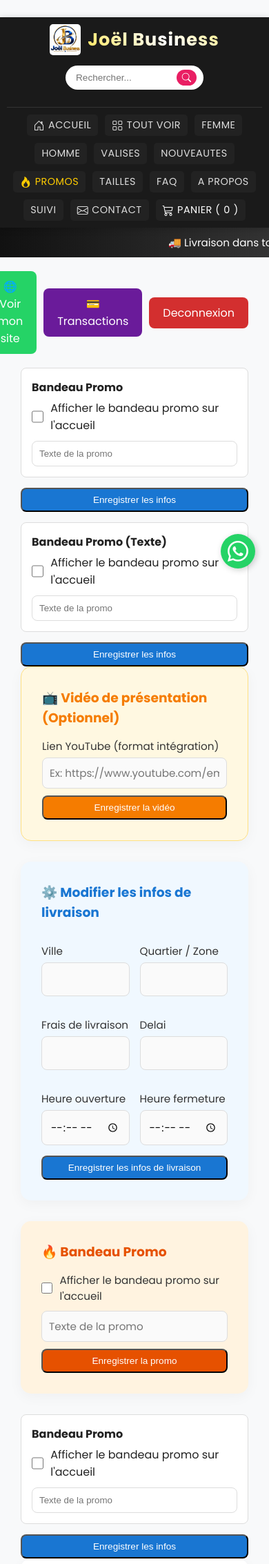
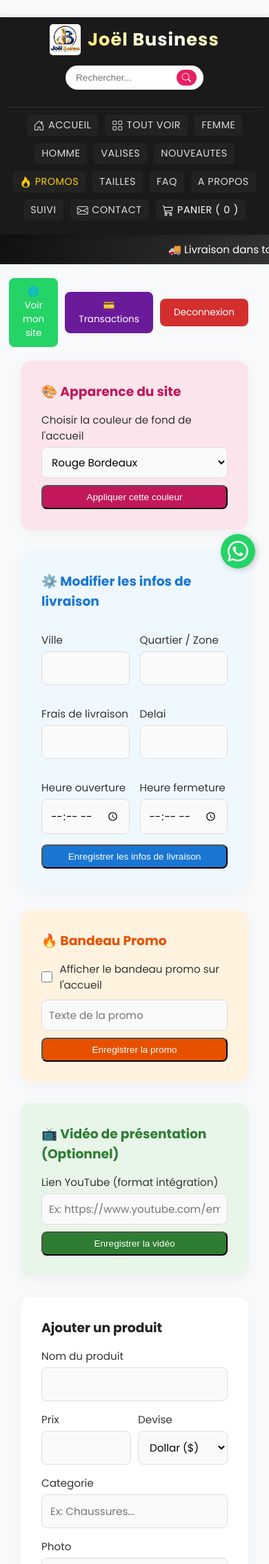
Before and after one commit to jacobilisadjiga243-oss/joel-business, a Python web app: template templates/admin_dashboard.html in a window 390 px wide; the page is wider, and only the part inside the window is pictured. Shown: the top 2267 px of that part at 69% size. Run offline with Jinja, Linux system fonts and the light colour scheme; the template is opened without the code that fills it, so the values that code supplies are empty.

Commit message:
Grand nettoyage de l'admin et amelioration du design mobile

```diff
--- a/static/css/style.css
+++ b/static/css/style.css
@@ -355,3 +355,43 @@
     font-weight: 600;
     letter-spacing: 0.5px;
 }
+
+/* --- AMELIORATION POUR MOBILE --- */
+@media (max-width: 768px) {
+    /* Le menu passe en mode defilant horizontalement pour ne pas prendre 10 lignes */
+    .main-nav {
+        display: flex;
+        overflow-x: auto;
+        white-space: nowrap;
+        padding-bottom: 10px;
+        justify-content: flex-start;
+        -webkit-overflow-scrolling: touch;
+    }
+    .main-nav a {
+        font-size: 0.8rem;
+        padding: 8px 12px;
+        background: #222;
+        border-radius: 15px;
+    }
+    .main-nav::-webkit-scrollbar { display: none; }
+
+    /* Les produits s'affichent en 2 colonnes sur telephone */
+    .produits-grid {
+        grid-template-columns: repeat(2, 1fr);
+        gap: 10px;
+    }
+    .produit-card img {
+        height: 180px;
+    }
+    .produit-card h3 {
+        font-size: 0.9rem;
+    }
+    .prix {
+        font-size: 1rem;
+    }
+
+    /* Admin : les blocs prennent toute la largeur */
+    .contact-form-box[style*="grid-template-columns"] {
+        grid-template-columns: 1fr !important;
+    }
+}
--- a/templates/admin_dashboard.html
+++ b/templates/admin_dashboard.html
@@ -1,70 +1,34 @@
 {% extends "base.html" %}
-{% block title %}Tableau de Bord - Joel Business    <script>
-        function toggleMdp(inputId, eyeId) {
-            const input = document.getElementById(inputId);
-            const eye = document.getElementById(eyeId);
-            if (input.type === "password") {
-                input.type = "text";
-                eye.innerHTML = "🙈";
-            } else {
-                input.type = "password";
-                eye.innerHTML = "👁️";
-            }
-        }
-    </script>
-{% endblock %}
+{% block title %}Tableau de Bord - Joel Business{% endblock %}
 
 {% block content %}
-<section class="produits-section" style="padding-top: 20px;">
+<section class="produits-section" style="padding-top: 20px; max-width: 1000px; margin: auto;">
+
     <div style="display: flex; justify-content: flex-end; align-items: center; margin-bottom: 20px; gap: 10px;">
-        <a href="/" target="_blank" class="btn-secondary" style="background: #25D366; padding: 10px 20px; font-size: 1rem;">🌐 Voir mon site</a>
-        <a href="/admin/transactions" class="btn-secondary" style="background: #6a1b9a; padding: 10px 20px; font-size: 1rem;">💳 Transactions</a>
-        <a href="/admin/logout" class="btn-secondary" style="background: #d32f2f; padding: 10px 20px; font-size: 1rem;">Deconnexion</a>
+        <a href="/" target="_blank" class="btn-secondary" style="background: #25D366; padding: 10px 20px;">🌐 Voir mon site</a>
+        <a href="/admin/transactions" class="btn-secondary" style="background: #6a1b9a; padding: 10px 20px;">💳 Transactions</a>
+        <a href="/admin/logout" class="btn-secondary" style="background: #d32f2f; padding: 10px 20px;">Deconnexion</a>
     </div>
 
     {% with messages = get_flashed_messages() %}
       {% if messages %}<p style="color: green; font-weight: bold; margin-bottom: 15px; background: #e8f5e9; padding: 10px; border-radius: 8px;">{{ messages[0] }}</p>{% endif %}
     {% endwith %}
 
-
-
-            <div style="margin-top: 15px; padding: 15px; background: white; border-radius: 8px; border: 1px solid #ddd;">
-                <label style="font-weight: bold; margin-bottom: 5px; display: block;">Bandeau Promo</label>
-                <label style="display: flex; align-items: center; gap: 10px; cursor: pointer; margin-bottom: 10px;">
-                    <input type="checkbox" name="promo_active" value="1" {% if info.promo_active %}checked{% endif %} style="width: 20px; height: 20px;">
-                    <span>Afficher le bandeau promo sur l'accueil</span>
-                </label>
-                <input type="text" name="promo_texte" value="{{ info.promo_texte }}" placeholder="Texte de la promo" style="width: 100%; padding: 10px; border: 1px solid #ddd; border-radius: 8px;">
-            </div>
-
-            <button type="submit" class="btn-secondary" style="background: #1976d2; margin-top: 15px; width: 100%;">Enregistrer les infos</button>
+    <!-- BLOC 1 : COULEUR DE FOND (Optionnel) -->
+    <div class="contact-form-box" style="margin-bottom: 30px; background: #fce4ec;">
+        <h3 style="margin-bottom: 15px; color: #c2185b;">🎨 Apparence du site</h3>
+        <form method="POST" action="/admin/changer-couleur">
+            <label>Choisir la couleur de fond de l'accueil</label>
+            <select name="couleur_fond" style="width: 100%; padding: 10px; border-radius: 8px; border: 1px solid #ddd; margin-bottom: 10px;">
+                <option value="linear-gradient(135deg, #111, #e91e63)" {% if info.couleur_fond == "linear-gradient(135deg, #111, #e91e63)" %}selected{% endif %}>Rouge Bordeaux</option>
+                <option value="linear-gradient(135deg, #000428, #004e92)" {% if info.couleur_fond == "linear-gradient(135deg, #000428, #004e92)" %}selected{% endif %}>Bleu Nuit</option>
+                <option value="linear-gradient(135deg, #134e5e, #71b280)" {% if info.couleur_fond == "linear-gradient(135deg, #134e5e, #71b280)" %}selected{% endif %}>Vert Nature</option>
+            </select>
+            <button type="submit" class="btn-secondary" style="background: #c2185b; width: 100%;">Appliquer cette couleur</button>
         </form>
     </div>
 
-
-
-            <div style="margin-top: 15px; padding: 15px; background: white; border-radius: 8px; border: 1px solid #ddd;">
-                <label style="font-weight: bold; margin-bottom: 5px; display: block;">Bandeau Promo (Texte)</label>
-                <label style="display: flex; align-items: center; gap: 10px; cursor: pointer; margin-bottom: 10px;">
-                    <input type="checkbox" name="promo_active" value="1" {% if info.promo_active %}checked{% endif %} style="width: 20px; height: 20px;">
-                    <span>Afficher le bandeau promo sur l'accueil</span>
-                </label>
-                <input type="text" name="promo_texte" value="{{ info.promo_texte }}" placeholder="Texte de la promo" style="width: 100%; padding: 10px; border: 1px solid #ddd; border-radius: 8px;">
-            </div>
-
-            <button type="submit" class="btn-secondary" style="background: #1976d2; margin-top: 15px; width: 100%;">Enregistrer les infos</button>
-        </form>
-    </div>
-        <!-- BLOC VIDEO -->
-    <div class="contact-form-box" style="margin-bottom: 30px; background: #fff8e1; border: 1px solid #ffe082;">
-        <h3 style="margin-bottom: 15px; color: #f57c00;">📺 Vidéo de présentation (Optionnel)</h3>
-        <form method="POST" action="/admin/video">
-            <label>Lien YouTube (format intégration)</label>
-            <input type="text" name="video_url" value="{{ info.video_url or '' }}" placeholder="Ex: https://www.youtube.com/embed/XXXXXX" style="width: 100%; padding: 10px; border: 1px solid #ddd; border-radius: 8px; margin-bottom: 10px;">
-            <button type="submit" class="btn-secondary" style="background: #f57c00; width: 100%;">Enregistrer la vidéo</button>
-        </form>
-    </div>
-    <!-- BLOC INFOS LIVRAISON -->
+    <!-- BLOC 2 : INFOS LIVRAISON -->
     <div class="contact-form-box" style="margin-bottom: 30px; background: #f0f8ff;">
         <h3 style="margin-bottom: 15px; color: #1976d2;">⚙️ Modifier les infos de livraison</h3>
         <form method="POST" action="/admin/infos">
@@ -80,7 +44,7 @@
         </form>
     </div>
 
-    <!-- BLOC PROMO -->
+    <!-- BLOC 3 : PROMO -->
     <div class="contact-form-box" style="margin-bottom: 30px; background: #fff3e0;">
         <h3 style="margin-bottom: 15px; color: #e65100;">🔥 Bandeau Promo</h3>
         <form method="POST" action="/admin/promo">
@@ -93,19 +57,22 @@
         </form>
     </div>
 
-            <div style="margin-top: 15px; padding: 15px; background: white; border-radius: 8px; border: 1px solid #ddd;">
-                <label style="font-weight: bold; margin-bottom: 5px; display: block;">Bandeau Promo</label>
-                <label style="display: flex; align-items: center; gap: 10px; cursor: pointer; margin-bottom: 10px;">
-                    <input type="checkbox" name="promo_active" value="1" {% if info.promo_active %}checked{% endif %} style="width: 20px; height: 20px;">
-                    <span>Afficher le bandeau promo sur l'accueil</span>
-                </label>
-                <input type="text" name="promo_texte" value="{{ info.promo_texte }}" placeholder="Texte de la promo" style="width: 100%; padding: 10px; border: 1px solid #ddd; border-radius: 8px;">
+    <!-- BLOC 4 : VIDEO -->
+    <div class="contact-form-box" style="margin-bottom: 30px; background: #e8f5e9;">
+        <h3 style="margin-bottom: 15px; color: #2e7d32;">📺 Vidéo de présentation (Optionnel)</h3>
+        <form method="POST" action="/admin/video">
+            <label>Lien YouTube (format intégration)</label>
+            <input type="text" name="video_url" value="{{ info.video_url or '' }}" placeholder="Ex: https://www.youtube.com/embed/XXXXXX" style="width: 100%; padding: 10px; border: 1px solid #ddd; border-radius: 8px; margin-bottom: 10px;">
+            <div style="display: flex; gap: 10px;">
+                <button type="submit" class="btn-secondary" style="background: #2e7d32; flex: 1;">Enregistrer la vidéo</button>
+                {% if info.video_url %}
+                <a href="/admin/supprimer-video" class="btn-secondary" style="background: #d32f2f; flex: 1; text-align: center;" onclick="return confirm('Supprimer la vidéo ?')">Supprimer</a>
+                {% endif %}
             </div>
-
-            <button type="submit" class="btn-secondary" style="background: #1976d2; margin-top: 15px; width: 100%;">Enregistrer les infos</button>
         </form>
     </div>
-    <!-- BLOC PRODUITS -->
+
+    <!-- BLOC 5 : AJOUTER UN PRODUIT -->
     <div class="contact-form-box" style="margin-bottom: 30px;">
         <h3 style="margin-bottom: 15px;">{% if edit %}Modifier le produit{% else %}Ajouter un produit{% endif %}</h3>
         <form method="POST" action="{% if edit %}/admin/modifier/{{ edit.id }}{% else %}/admin/ajouter{% endif %}" enctype="multipart/form-data">
@@ -124,7 +91,7 @@
         </form>
     </div>
 
-    <!-- GESTION DES COMMANDES ET PROMOS -->
+    <!-- BLOC 6 : COMMANDES ET PROMOS -->
     <div style="display: grid; grid-template-columns: 1fr 1fr; gap: 20px; margin-bottom: 30px;">
         <div class="contact-form-box" style="background: #e3f2fd;">
             <h3 style="color: #1565c0;">📦 Suivi des Commandes</h3>
@@ -161,7 +128,7 @@
         </div>
     </div>
 
-    <!-- MODERATION DES AVIS -->
+    <!-- BLOC 7 : MODERATION DES AVIS -->
     <div class="contact-form-box" style="margin-bottom: 30px; background: #fff3e0; border: 1px solid #ffb74d;">
         <h3 style="margin-bottom: 15px; color: #e65100;">⭐ Moderation des avis clients</h3>
         {% if avis_en_attente %}
@@ -178,37 +145,9 @@
         {% else %}
             <p style="color: #666; font-size: 0.9rem;">Aucun nouvel avis en attente.</p>
         {% endif %}
-        {% if avis_approuves %}
-            <p style="margin-top: 20px; margin-bottom: 10px; font-weight: bold;">Avis publies :</p>
-            {% for a in avis_approuves %}
-            <div style="background: white; padding: 10px; border-radius: 8px; margin-bottom: 5px; display: flex; justify-content: space-between; align-items: center; flex-wrap: wrap; gap: 10px;">
-                <div><p style="font-weight: bold;">{{ a.nom }}</p><p style="font-size: 0.8rem; color: #555;">"{{ a.commentaire }}"</p></div>
-                <a href="/admin/avis/supprimer/{{ a.id }}" class="btn-secondary" style="background: #d32f2f;" onclick="return confirm('Supprimer ?')">Supprimer</a>
-            </div>
-            {% endfor %}
-        {% endif %}
     </div>
 
-    <!-- LISTE DES PRODUITS -->
-    <div class="contact-form-box" style="margin-bottom: 30px; background: #e8f5e9;">
-        <h3 style="margin-bottom: 15px; color: #2e7d32;">🔐 Changer le mot de passe Admin</h3>
-        <form method="POST" action="/admin/changer-mdp">
-            <label>Nouveau mot de passe</label>
-            <div style="position: relative; margin-bottom: 10px;">
-                <input type="password" name="nouveau_mdp" id="mdp1" required minlength="4" style="width: 100%; padding: 10px; padding-right: 40px; border: 1px solid #ddd; border-radius: 8px;">
-                <span onclick="toggleMdp('mdp1', 'eye1')" id="eye1" style="position: absolute; right: 10px; top: 50%; transform: translateY(-50%); cursor: pointer; font-size: 1.2rem;">👁️</span>
-            </div>
-
-            <label>Confirmer le mot de passe</label>
-            <div style="position: relative; margin-bottom: 15px;">
-                <input type="password" name="confirmation_mdp" id="mdp2" required minlength="4" style="width: 100%; padding: 10px; padding-right: 40px; border: 1px solid #ddd; border-radius: 8px;">
-                <span onclick="toggleMdp('mdp2', 'eye2')" id="eye2" style="position: absolute; right: 10px; top: 50%; transform: translateY(-50%); cursor: pointer; font-size: 1.2rem;">👁️</span>
-            </div>
-
-            <button type="submit" class="btn-secondary" style="background: #2e7d32; width: 100%;">Changer le mot de passe</button>
-        </form>
-    </div>
-
+    <!-- BLOC 8 : LISTE DES PRODUITS -->
     <h3>Produits en ligne</h3>
     <div class="produits-grid" style="margin-top: 15px;">
         {% for p in produits %}
@@ -225,17 +164,4 @@
         {% endfor %}
     </div>
 </section>
-    <script>
-        function toggleMdp(inputId, eyeId) {
-            const input = document.getElementById(inputId);
-            const eye = document.getElementById(eyeId);
-            if (input.type === "password") {
-                input.type = "text";
-                eye.innerHTML = "🙈";
-            } else {
-                input.type = "password";
-                eye.innerHTML = "👁️";
-            }
-        }
-    </script>
 {% endblock %}
```
